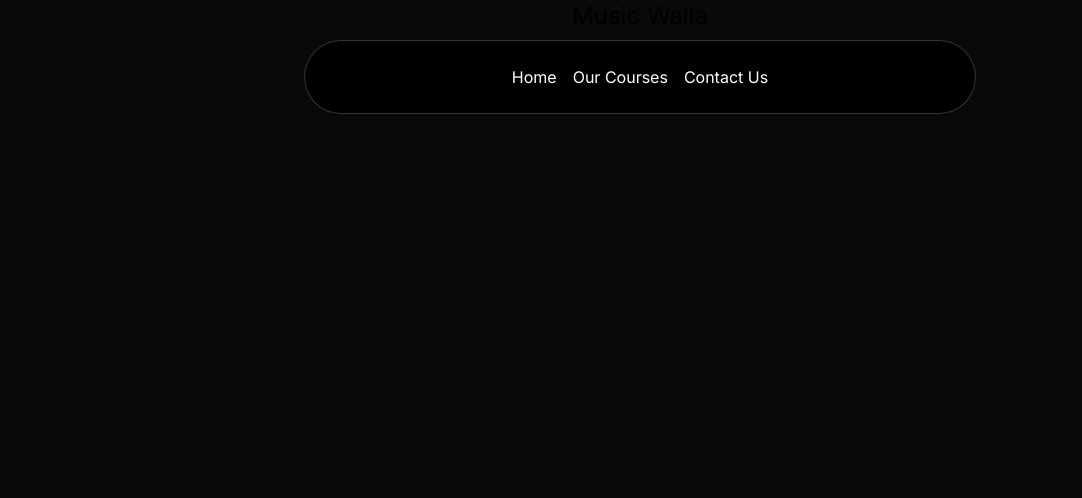
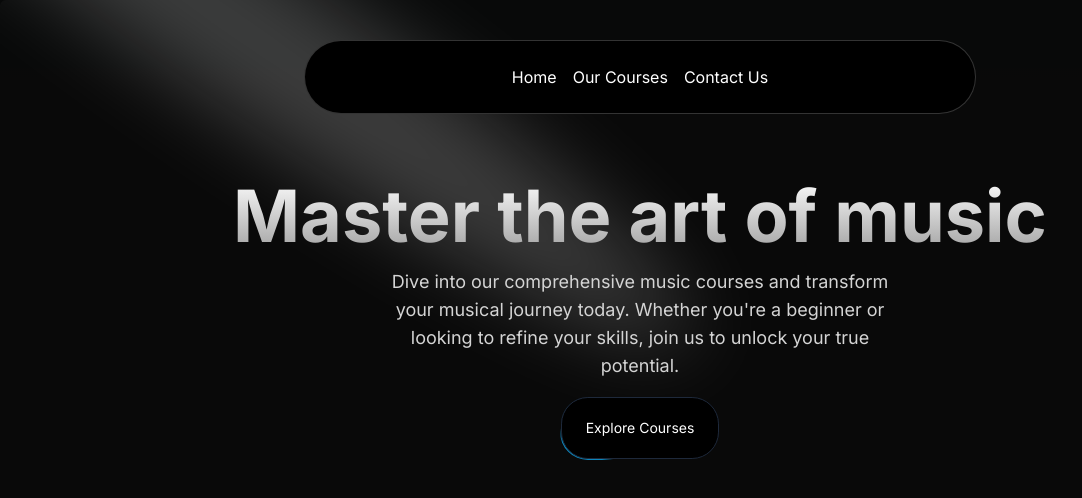
Before and after one commit to rajkeshri2318/music_wala, a Next.js app: page / in a window 1280 px wide. Shown: the top 498 px of the page, without its empty margins (0-1082 px from the left). Built offline with nearby package versions, Linux system fonts and the light colour scheme.

Commit message:
Hero Section configre

```diff
--- a/src/app/page.tsx
+++ b/src/app/page.tsx
@@ -1,9 +1,11 @@
+import HeroSection from "@/components/HeroSection";
 import Image from "next/image";
 
 export default function Home() {
   return (
     <main className="min-h-screen bg-black/[0.96] antialiased bg-grid-white/[0.02]">
-      <h1 className="text-2xl text-center">Music Walla</h1>
+
+      <HeroSection />
     </main>
   );
 }
--- /dev/null
+++ b/src/components/HeroSection.tsx
@@ -0,0 +1,31 @@
+import Link from "next/link"
+import { Spotlight } from "./ui/Spotlight"
+import { Button } from "./ui/moving-border"
+
+function HeroSection() {
+  return (
+    <div className="h-auto md:h-[40rem] w-full rounded-md flex flex-col items-center justify-center relative overflow-hidden mx-auto py-10 md:py-0"
+    >
+        <Spotlight
+        className="-top-40 left-0 md:left-60 md:-top-20"
+        fill="white"
+      />
+        <div className="p-4 relative z-10 w-full text-center">
+          <h1
+          className="mt-20 md:mt-0 text-4xl md:text-7xl font-bold bg-clip-text text-transparent bg-gradient-to-b from-neutral-50 to-neutral-400">Master the art of music</h1>
+          <p
+          className="mt-4 font-normal text-base md:text-lg text-neutral-300 max-w-lg mx-auto">Dive into our comprehensive music courses and transform your musical journey today. Whether you're a beginner or looking to refine your skills, join us to unlock your true potential.</p>
+          <div className="mt-4">
+            <Link href={"/courses"}>
+              <Button
+              borderRadius="1.75rem"
+              className="bg-white dark:bg-black text-black dark:text-white border-neutral-200 dark:border-slate-800">Explore Courses</Button>
+            </Link>
+          </div>
+        </div>
+
+    </div>
+  )
+}
+
+export default HeroSection
--- /dev/null
+++ b/src/components/ui/Spotlight.tsx
@@ -0,0 +1,56 @@
+import React from "react";
+import { cn } from "@/utils/cn";
+
+type SpotlightProps = {
+  className?: string;
+  fill?: string;
+};
+
+export const Spotlight = ({ className, fill }: SpotlightProps) => {
+  return (
+    <svg
+      className={cn(
+        "animate-spotlight pointer-events-none absolute z-[1]  h-[169%] w-[138%] lg:w-[84%] opacity-0",
+        className
+      )}
+      xmlns="http://www.w3.org/2000/svg"
+      viewBox="0 0 3787 2842"
+      fill="none"
+    >
+      <g filter="url(#filter)">
+        <ellipse
+          cx="1924.71"
+          cy="273.501"
+          rx="1924.71"
+          ry="273.501"
+          transform="matrix(-0.822377 -0.568943 -0.568943 0.822377 3631.88 2291.09)"
+          fill={fill || "white"}
+          fillOpacity="0.21"
+        ></ellipse>
+      </g>
+      <defs>
+        <filter
+          id="filter"
+          x="0.860352"
+          y="0.838989"
+          width="3785.16"
+          height="2840.26"
+          filterUnits="userSpaceOnUse"
+          colorInterpolationFilters="sRGB"
+        >
+          <feFlood floodOpacity="0" result="BackgroundImageFix"></feFlood>
+          <feBlend
+            mode="normal"
+            in="SourceGraphic"
+            in2="BackgroundImageFix"
+            result="shape"
+          ></feBlend>
+          <feGaussianBlur
+            stdDeviation="151"
+            result="effect1_foregroundBlur_1065_8"
+          ></feGaussianBlur>
+        </filter>
+      </defs>
+    </svg>
+  );
+};
--- /dev/null
+++ b/src/components/ui/moving-border.tsx
@@ -0,0 +1,139 @@
+"use client";
+import React from "react";
+import {
+  motion,
+  useAnimationFrame,
+  useMotionTemplate,
+  useMotionValue,
+  useTransform,
+} from "framer-motion";
+import { useRef } from "react";
+import { cn } from "@/utils/cn";
+
+export function Button({
+  borderRadius = "1.75rem",
+  children,
+  as: Component = "button",
+  containerClassName,
+  borderClassName,
+  duration,
+  className,
+  ...otherProps
+}: {
+  borderRadius?: string;
+  children: React.ReactNode;
+  as?: any;
+  containerClassName?: string;
+  borderClassName?: string;
+  duration?: number;
+  className?: string;
+  [key: string]: any;
+}) {
+  return (
+    <Component
+      className={cn(
+        "bg-transparent relative text-xl  h-16 w-40 p-[1px] overflow-hidden ",
+        containerClassName
+      )}
+      style={{
+        borderRadius: borderRadius,
+      }}
+      {...otherProps}
+    >
+      <div
+        className="absolute inset-0"
+        style={{ borderRadius: `calc(${borderRadius} * 0.96)` }}
+      >
+        <MovingBorder duration={duration} rx="30%" ry="30%">
+          <div
+            className={cn(
+              "h-20 w-20 opacity-[0.8] bg-[radial-gradient(var(--sky-500)_40%,transparent_60%)]",
+              borderClassName
+            )}
+          />
+        </MovingBorder>
+      </div>
+
+      <div
+        className={cn(
+          "relative bg-slate-900/[0.8] border border-slate-800 backdrop-blur-xl text-white flex items-center justify-center w-full h-full text-sm antialiased",
+          className
+        )}
+        style={{
+          borderRadius: `calc(${borderRadius} * 0.96)`,
+        }}
+      >
+        {children}
+      </div>
+    </Component>
+  );
+}
+
+export const MovingBorder = ({
+  children,
+  duration = 2000,
+  rx,
+  ry,
+  ...otherProps
+}: {
+  children: React.ReactNode;
+  duration?: number;
+  rx?: string;
+  ry?: string;
+  [key: string]: any;
+}) => {
+  const pathRef = useRef<any>();
+  const progress = useMotionValue<number>(0);
+
+  useAnimationFrame((time) => {
+    const length = pathRef.current?.getTotalLength();
+    if (length) {
+      const pxPerMillisecond = length / duration;
+      progress.set((time * pxPerMillisecond) % length);
+    }
+  });
+
+  const x = useTransform(
+    progress,
+    (val) => pathRef.current?.getPointAtLength(val).x
+  );
+  const y = useTransform(
+    progress,
+    (val) => pathRef.current?.getPointAtLength(val).y
+  );
+
+  const transform = useMotionTemplate`translateX(${x}px) translateY(${y}px) translateX(-50%) translateY(-50%)`;
+
+  return (
+    <>
+      <svg
+        xmlns="http://www.w3.org/2000/svg"
+        preserveAspectRatio="none"
+        className="absolute h-full w-full"
+        width="100%"
+        height="100%"
+        {...otherProps}
+      >
+        <rect
+          fill="none"
+          width="100%"
+          height="100%"
+          rx={rx}
+          ry={ry}
+          ref={pathRef}
+        />
+      </svg>
+      <motion.div
+        style={{
+          position: "absolute",
+          top: 0,
+          left: 0,
+          display: "inline-block",
+          transform,
+        }}
+      >
+        {children}
+      </motion.div>
+    </>
+  );
+};
--- a/tailwind.config.ts
+++ b/tailwind.config.ts
@@ -1,4 +1,22 @@
 import type { Config } from "tailwindcss";
+
+const defaultTheme = require("tailwindcss/defaultTheme");
+const colors = require("tailwindcss/colors");
+const {
+  default: flattenColorPalette,
+} = require("tailwindcss/lib/util/flattenColorPalette");
+
+// Plugin to add each Tailwind color as a global CSS variable
+function addVariablesForColors({ addBase, theme }: any) {
+  const allColors = flattenColorPalette(theme('colors'));
+  const newVars = Object.fromEntries(
+    Object.entries(allColors).map(([key, value]) => [`--${key}`, value])
+  );
+
+  addBase({
+    ':root': newVars,
+  });
+}
 
 const config: Config = {
   content: [
@@ -9,13 +27,28 @@
   darkMode: 'class',
   theme: {
     extend: {
+      animation: {
+        spotlight: "spotlight 2s ease .75s 1 forwards",
+      },
       backgroundImage: {
         "gradient-radial": "radial-gradient(var(--tw-gradient-stops))",
         "gradient-conic":
           "conic-gradient(from 180deg at 50% 50%, var(--tw-gradient-stops))",
       },
+      keyframes: {
+        spotlight: {
+          "0%": {
+            opacity: '0',
+            transform: "translate(-72%, -62%) scale(0.5)",
+          },
+          "100%": {
+            opacity: '1',
+            transform: "translate(-50%,-40%) scale(1)",
+          },
+        },
+      },
     },
   },
-  plugins: [],
+  plugins: [addVariablesForColors],
 };
 export default config;
```
